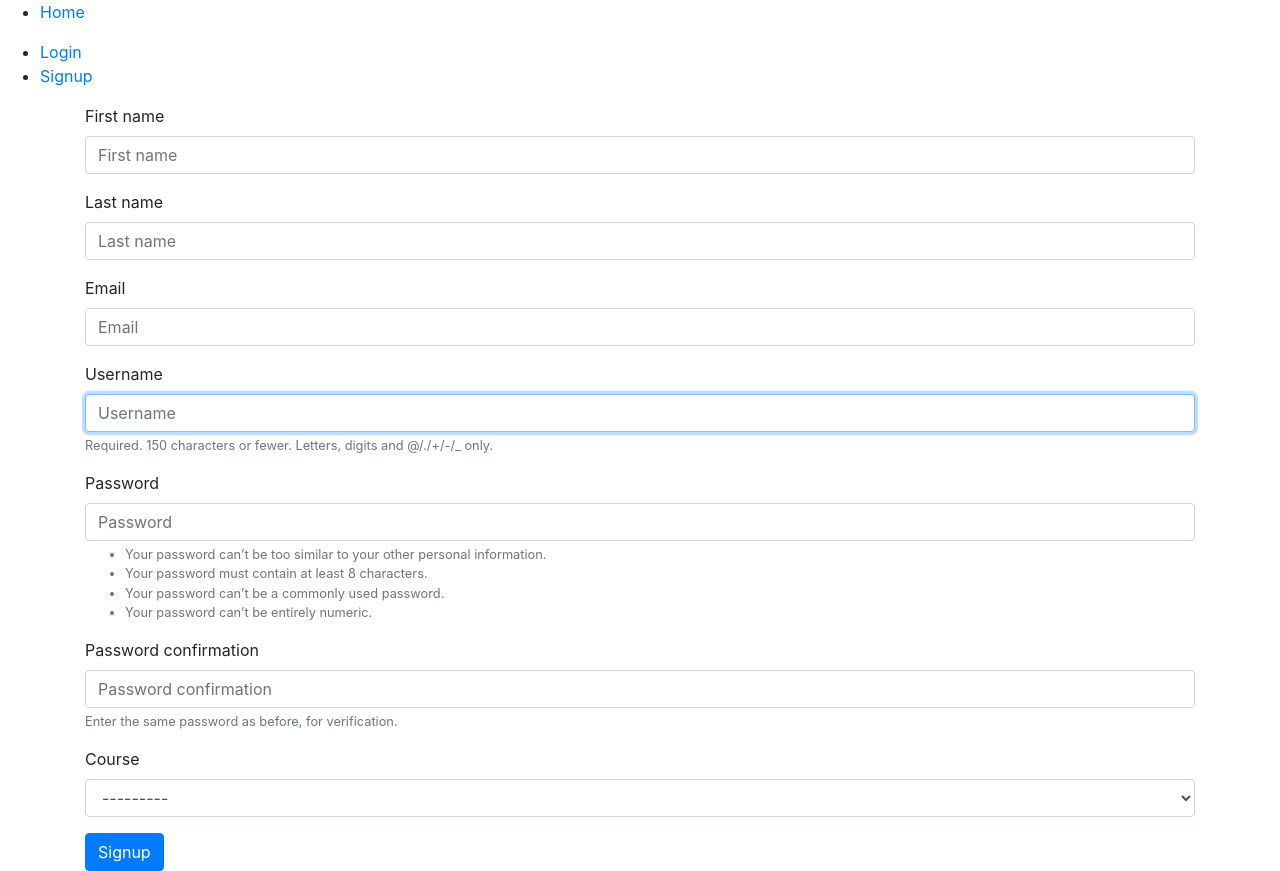
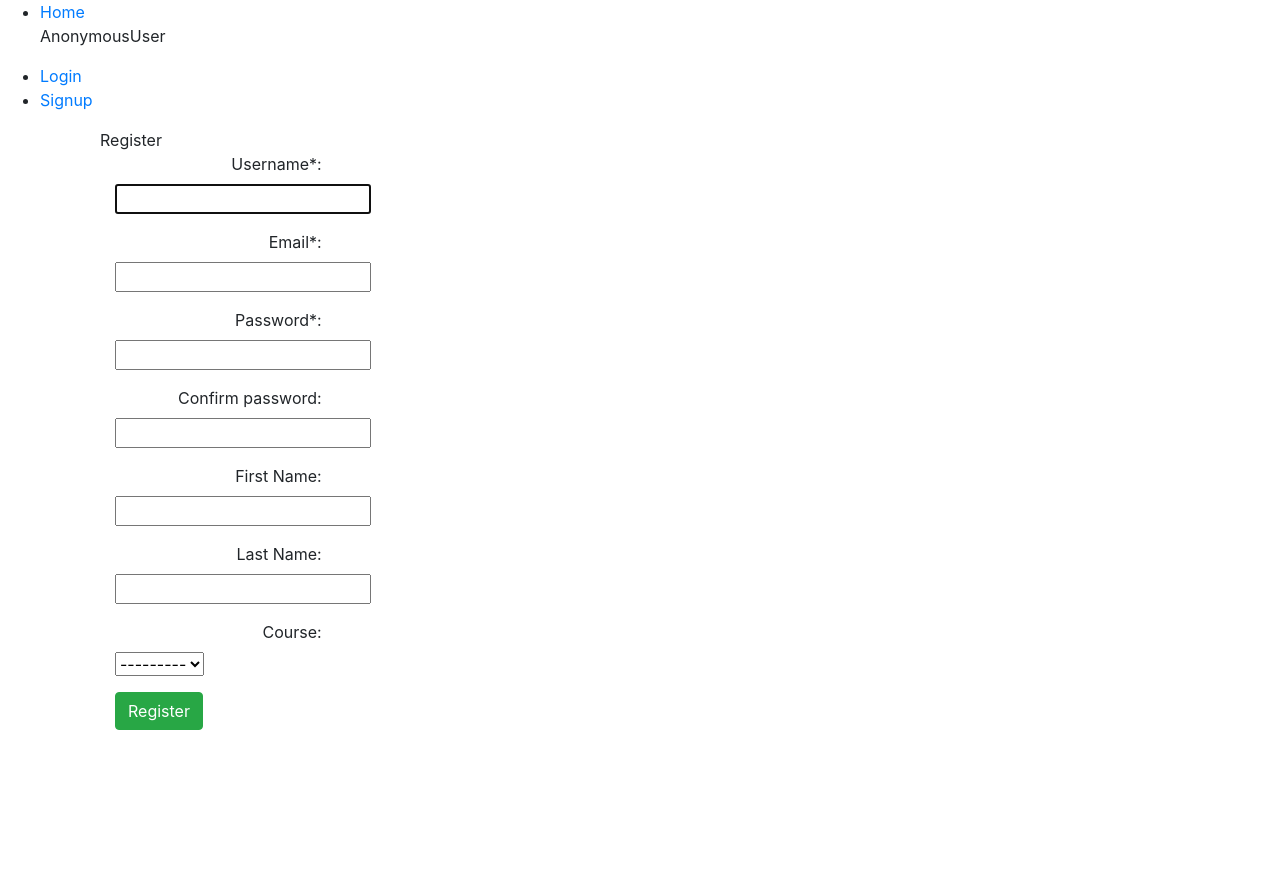
Before and after one commit to Himanshu-Negi8/graFeedia, a Django app: page /Users/signup/ in a window 1280 px wide. After the commit the page ends 730 px from the top, so only its background shows below. Run offline with Django 3.2, Linux system fonts and the light colour scheme; some libraries are stand-ins or nearby versions.

Commit message:
code added

```diff
--- a/Posts/urls.py
+++ b/Posts/urls.py
@@ -4,8 +4,10 @@
 app_name = 'Posts'
 
 urlpatterns = [
-    path('createpost/', views.CreatePostView.as_view(), name='createPost'),
+    # path('createpost/', views.CreatePostView.as_view(), name='createPost'),
+    path('createpost', views.createPost,name='createPost'),
     path('post_list/',views.PostListView.as_view(),name='post_lists'),
+
     path('post_detail/<slug:slug>',views.PostDetailView.as_view(),name='post_detail'),
 
 ]
--- a/Tutorial/urls.py
+++ b/Tutorial/urls.py
@@ -4,7 +4,8 @@
 app_name = 'Tutorial'
 
 urlpatterns = [
-    path('<slug:slug>/add_tutorial/',views.CreateTutorial.as_view(),name='addtutorial'),
+    # path('<slug:slug>/add_tutorial/',views.CreateTutorial.as_view(),name='addtutorial'),
+    path('<slug:slug>/add_tutorial/',views.createTutorial,name='addtutorial'),
     path('category/',views.tutorial_category,name='tut_category'),
     path('<slug:slug>/series/',views.tutorial_series,name='tut_series'),
     path('<slug:slug>/tutorial_list/',views.TutorialListView.as_view(),name='tutorial_lists'),
--- a/Users/templates/Users/signup.html
+++ b/Users/templates/Users/signup.html
@@ -7,12 +7,64 @@
 {% endblock %}
 {% block content %}
 <div class="container">
-    <form method="post" action="" class="form">
-        {% csrf_token %}
-        {% bootstrap_form form%}
-        {% buttons %}
-        <button type="submit" class="btn btn-primary">Signup</button>
-        {% endbuttons %}
-    </form>
-</div>
+        <form method="post">
+            {% csrf_token %}
+            <div class="col-md-8 col-md-offset-2">
+                <div class="panel panel-default">
+                    <div class="panel-heading">Register</div>
+                    <div class="panel-body">
+                        {% if error_message %}
+                            <p class="bg-danger p-d ml-b">{{ error_message }}</p>
+                        {% endif %}
+
+                        <div class="form-group clearfix">
+                            <label for="{{ form.username.id_for_label }}" class="col-md-4 control-label text-right">Username<span class="text-red">*</span>:</label>
+                            <div class="col-md-6">
+                                {{ key.username }}
+                            </div>
+                        </div>
+                        <div class="form-group clearfix">
+                            <label for="{{ form.email.id_for_label }}" class="col-md-4 control-label text-right">Email<span class="text-red">*</span>:</label>
+                            <div class="col-md-6">
+                                {{ key.email }}
+                            </div>
+                        </div>
+                        <div class="form-group clearfix">
+                            <label for="{{ form.password.id_for_label }}" class="col-md-4 control-label text-right">Password<span class="text-red">*</span>:</label>
+                            <div class="col-md-6">
+                                {{ key.password1 }}
+                            </div>
+                        </div>
+                        <div class="form-group clearfix">
+                            <label for="{{ form.password_repeat.id_for_label }}" class="col-md-4 control-label text-right">Confirm password:</label>
+                            <div class="col-md-6">
+                                {{ key.password2 }}
+                            </div>
+                        </div>
+                        <div class="form-group clearfix">
+                            <label for="{{ form.first_name.id_for_label }}" class="col-md-4 control-label text-right">First Name:</label>
+                            <div class="col-md-6">
+                                {{ key.first_name}}
+                            </div>
+                        </div>
+                        <div class="form-group clearfix">
+                            <label for="{{ form.last_name.id_for_label }}" class="col-md-4 control-label text-right">Last Name:</label>
+                            <div class="col-md-6">
+                                {{ key.last_name }}
+                            </div>
+                        </div>
+                        <div class="form-group clearfix">
+                            <label for="{{ form.phone_number.id_for_label }}" class="col-md-4 control-label text-right">Course:</label>
+                            <div class="col-md-6">
+                                {{ key.course }}
+                            </div>
+                        </div>
+                        <div class="col-md-6 col-md-offset-4">
+                            <input type="submit" value="Register" class="btn btn-success">
+                        </div>
+                    </div>
+                </div>
+            </div>
+        </form>
+    </div>
 {% endblock content %}
--- a/Users/urls.py
+++ b/Users/urls.py
@@ -5,7 +5,8 @@
 
 
 urlpatterns = [
-        path('signup/',views.SignupView.as_view(),name='signup'),
+        # path('signup/',views.SignupView.as_view(),name='signup'),
+        path('signup/',views.signup,name='signup'),
         path('login/',views.loginview,name='login'),
         path('logout/', views.logOut, name='logout'),
         path('profile/<int:pk>', views.ProfileView.as_view(), name='user_profile')
--- a/Users/views.py
+++ b/Users/views.py
@@ -10,10 +10,37 @@
 from .forms import SignupForm
 from .models import User
 
+
 class SignupView(CreateView):
     form_class = SignupForm
     template_name = 'Users/signup.html'
     success_url = reverse_lazy('home')
+
+
+def signup(request):
+    form = SignupForm()
+    if request.method == 'POST':
+        form = SignupForm(request.POST)
+        if form.is_valid():
+            # username = request.POST['username']
+            # email = request.POST['email']
+            # first_name = request.POST['email']
+            # last_name = request.POST['email']
+            # course = request.POST['email']
+            # email = request.POST['email']
+            #
+            # print(username)
+            # # 'first_name', 'last_name', 'email', 'username', 'password1', 'password2', 'course'
+            # user_obj = User(username=form.cleaned_data['username'], email=form.cleaned_data['email'],
+            #                 first_name=form.cleaned_data['first_name'],last_name=form.cleaned_data['last_name'],
+            #                 password1=form.cleaned_data['password1'],password2=form.cleaned_data['password2'],
+            #                 course=form.cleaned_data['course'])
+            # print(form.cleaned_data['course'])
+            # user_obj.save()
+            form.save()
+            return redirect('Users:login')
+
+    return render(request,'Users/signup.html',context={'key': form})
 
 
 def loginview(request):
--- a/geu/urls.py
+++ b/geu/urls.py
@@ -22,6 +22,6 @@
     path('admin/', admin.site.urls),
     path('', views.HomeView.as_view(), name='home'),
     path('Users/', include('Users.urls', namespace='Users')),
-    path('Posts/',include('Posts.urls',namespace='Posts')),
-    path('Tutorial/',include('Tutorial.urls',namespace='Tutorial'))
-]+static(settings.MEDIA_URL,document_root=settings.MEDIA_ROOT)
+    path('Posts/', include('Posts.urls', namespace='Posts')),
+    path('Tutorial/', include('Tutorial.urls', namespace='Tutorial'))
+]+static(settings.MEDIA_URL, document_root=settings.MEDIA_ROOT)
--- a/templates/base.html
+++ b/templates/base.html
@@ -5,14 +5,17 @@
 <head>
 
     <meta charset="UTF-8">
+{#    <link rel="stylesheet" href="//maxcdn.bootstrapcdn.com/bootstrap/3.3.7/css/bootstrap.min.css">#}
     <link rel="stylesheet" href="https://stackpath.bootstrapcdn.com/bootstrap/4.2.1/css/bootstrap.min.css" integrity="sha384-GJzZqFGwb1QTTN6wy59ffF1BuGJpLSa9DkKMp0DgiMDm4iYMj70gZWKYbI706tWS" crossorigin="anonymous">
 </head>
 <body>
 <header class="header">
+
     <div class="box">
     <nav>
         <ul>
             <li><a href="{% url 'home' %}">Home</a></li>
+            {{ request.user }}
         </ul>
         <ul>
 
```
Also changed, not shown: Posts/templates/Posts/post_form.html (+23 -5 lines), Posts/views.py (+25 -9 lines), Tutorial/templates/Tutorial/tutorial_form.html (+20 -4 lines), Tutorial/views.py (+32 -12 lines), db.sqlite3, media/photo/2020/06/16/profile.png (added).
